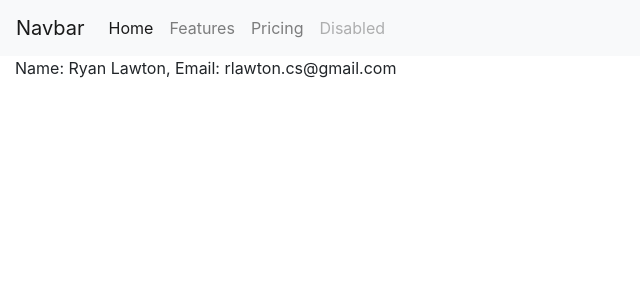
After one commit to gitrlawton/python-website-flask, a Flask app: page /view in a window 1280 px wide. The commit adds this page. Shown: the top 300 px of the page, without its empty margins (0-640 px from the left). Run offline with Flask 3, Linux system fonts and the light colour scheme.

Commit message:
Set up database and created users model. Updated login and user routes to handle adding user to database and updating their email.

```diff
--- a/main.py
+++ b/main.py
@@ -7,18 +7,41 @@ from datetime import timedelta
 # Allows us to use message flashing (notifying the user the result of an action.)
 from flask import flash
 
+from flask_sqlalchemy import SQLAlchemy
+
 app = Flask(__name__)
 # All the session data is encrypted, so we need to use a secret key to decrypt it.
 app.secret_key = "hello"
+# users is the name of the table we will be referencing.
+app.config['SQLALCHEMY_DATABASE_URI'] = 'sqlite:///users.sqlite3'
+app.config['SQLALCHEMY_TRACK_MODIFICATIONS'] = False
 
 # Session data is temporary storage on the server by default, meaning if you close
 # your browser, it will be deleted. There is such a thing as permanent sessions.
 # This sets the amount of time to keep permanent session data.
 app.permanent_session_lifetime = timedelta(days=3)
+# Intiialize our database as db.
+db = SQLAlchemy(app)
+
+# Database model.
+class users(db.Model):
+    _id = db.Column("id", db.Integer, primary_key=True)
+    name = db.Column(db.String(100))
+    email = db.Column(db.String(100))
+
+    # What we need to create a new user: name and email.
+    def __init__(self, name, email):
+        self.name = name
+        self.email = email
 
 @app.route("/")
 def home():
     return render_template("index.html")
+
+@app.route("/view")
+def view():
+    # Grab all of the objects in the users table and pass them to view.html.
+    return render_template("view.html", values=users.query.all())
 
 @app.route("/login", methods=["POST", "GET"])
 def login():
@@ -33,6 +56,24 @@ def login():
         # Store the user data in our session, under the key "user".
         # Note: Sessions store data in a dictionary.
         session["user"] = user
+        # Query and grab information from the database, using filter_by to
+        # search the database according to the 'name' property.
+        # If a user with the name of the user exists in the database, it will
+        # return the first one.  otherwise, found_user will be 'None'.
+        found_user = users.query.filter_by(name=user).first()
+        # If found_user is not None...
+        if found_user:
+            # Store the user's email in the session under the key 'email'.
+            session["email"] = found_user.email
+        # Otherwiser, user doesn't exist already (it is a new user.)
+        else:
+            # Create a new user with the user constructor.  Pass it the user
+            # and an empty string for its email.
+            usr = users(user, "")
+            # Add and commit changes to database.
+            db.session.add(usr)
+            db.session.commit()
+
         # Flash message to let them know they logged in.
         flash("Login successful.")
         # Redirect page to the user route, passing it the user's name.
@@ -49,14 +90,39 @@ def login():
         else:
             return render_template("login.html")
 
-@app.route("/user")
+@app.route("/user", methods=["POST", "GET"])
 def user():
+    email = None
     # Getting the user information from the session.
     # Check to see if there is a user stored in the session.
     if "user" in session:
         # If so, initialize a variable with the value stored in the session.
         user = session["user"]
-        return render_template("user.html", user=user)
+        # Check if there was a POST request to the page (which in this case means
+        # the user typed an email address into the input box and clicked submit.)
+        if request.method == "POST":
+            # Extract the value for email from the form submission.
+            email = request.form["email"]
+            # Save the email to a key in the session data.
+            session["email"] = email
+            # Grab the user's name from the table of users.
+            found_user = users.query.filter_by(name=user).first()
+            # Set the email associated with the user to the email address they
+            # just submitted via POST request.
+            found_user.email = email
+            # Commit the update to the database.
+            db.session.commit()
+
+            flash("Email was saved.")
+        # Otherwise..
+        else:
+            # Check if there is an email stored in the session already.
+            if "email" in session:
+                email = session["email"]
+        # Render the user.html page and pass it our variable 'email'.
+        # Note: email will either be an email address, or None if no email
+        # was found in session and it was a GET request.
+        return render_template("user.html", email=email)
     # Otherwise...
     else:
         # Let them know they are not logged in.
@@ -65,7 +131,7 @@ def user():
         return redirect(url_for("login"))
 
 # Function to handle user logging out.
-@app.route("logout")
+@app.route("/logout")
 def logout():
     # If user was logged in...
     if "user" in session:
@@ -76,6 +142,7 @@ def logout():
 
     # Remove the session data for the user.
     session.pop("user", None)
+    session.pop("email", None)
     # Redirect to login page.
     return redirect(url_for("login"))
 
@@ -84,4 +151,6 @@ def admin():
     return redirect(url_for("home"))
 
 if __name__ == "__main__":
+    # Creates the database.  Make sure it only runs once.  Then, comment it out.
+    #db.create_all()
     app.run(debug=True)
--- a/templates/base.html
+++ b/templates/base.html
@@ -27,8 +27,12 @@
               </ul>
             </div>
         </nav>
-        {% block content %}
-        {% endblock %}
+        <!-- Bootstrap container. -->
+        <div class="container-fluid">
+          {% block content %}
+          {% endblock %}
+        </div>
+
         <script src="https://code.jquery.com/jquery-3.3.1.slim.min.js" integrity="sha384-q8i/X+965DzO0rT7abK41JStQIAqVgRVzpbzo5smXKp4YfRvH+8abtTE1Pi6jizo" crossorigin="anonymous"></script>
         <script src="https://cdn.jsdelivr.net/npm/popper.js@1.14.7/dist/umd/popper.min.js" integrity="sha384-UO2eT0CpHqdSJQ6hJty5KVphtPhzWj9WO1clHTMGa3JDZwrnQq4sF86dIHNDz0W1" crossorigin="anonymous"></script>
         <script src="https://cdn.jsdelivr.net/npm/bootstrap@4.3.1/dist/js/bootstrap.min.js" integrity="sha384-JjSmVgyd0p3pXB1rRibZUAYoIIy6OrQ6VrjIEaFf/nJGzIxFDsf4x0xIM+B07jRM" crossorigin="anonymous"></script>
--- a/templates/login.html
+++ b/templates/login.html
@@ -1,4 +1,4 @@
-{% extends "base.htm;" %}
+{% extends "base.html" %}
 {% block title %}Login Page{% endblock %}
 
 {% block content %}
--- /dev/null
+++ b/templates/view.html
@@ -0,0 +1,8 @@
+{% extends "base.html" %}
+{% block title %}View All Users{% endblock %}
+<!-- Display all the users in the users database table. -->
+{% block content %}
+    {% for item in values %}
+        <p>Name: {{item.name}}, Email: {{item.email}} </p>
+    {% endfor %}
+{% endblock %}
```
Also changed, not shown: templates/user.html (+5 -2 lines), users.sqlite3 (added).
